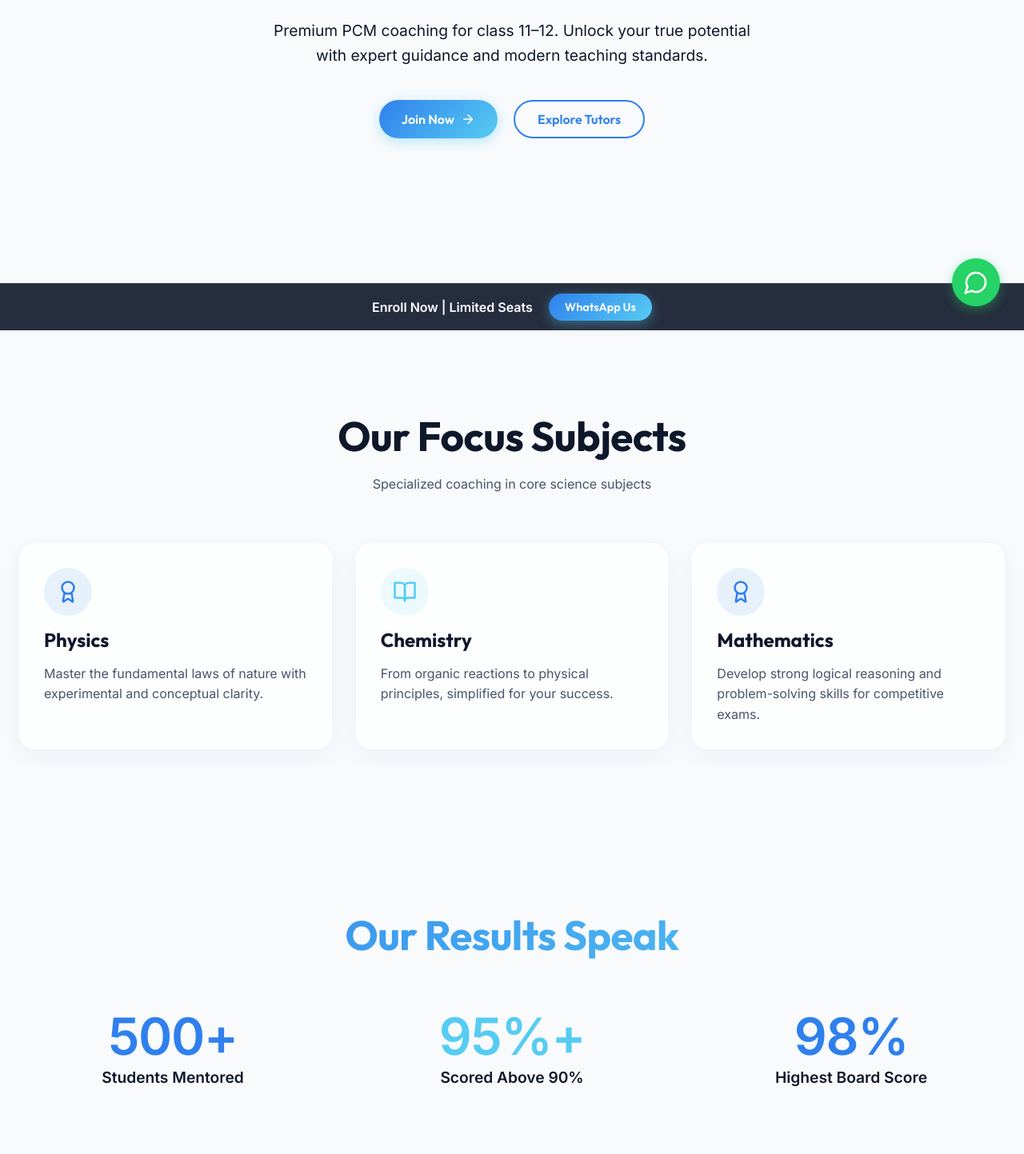
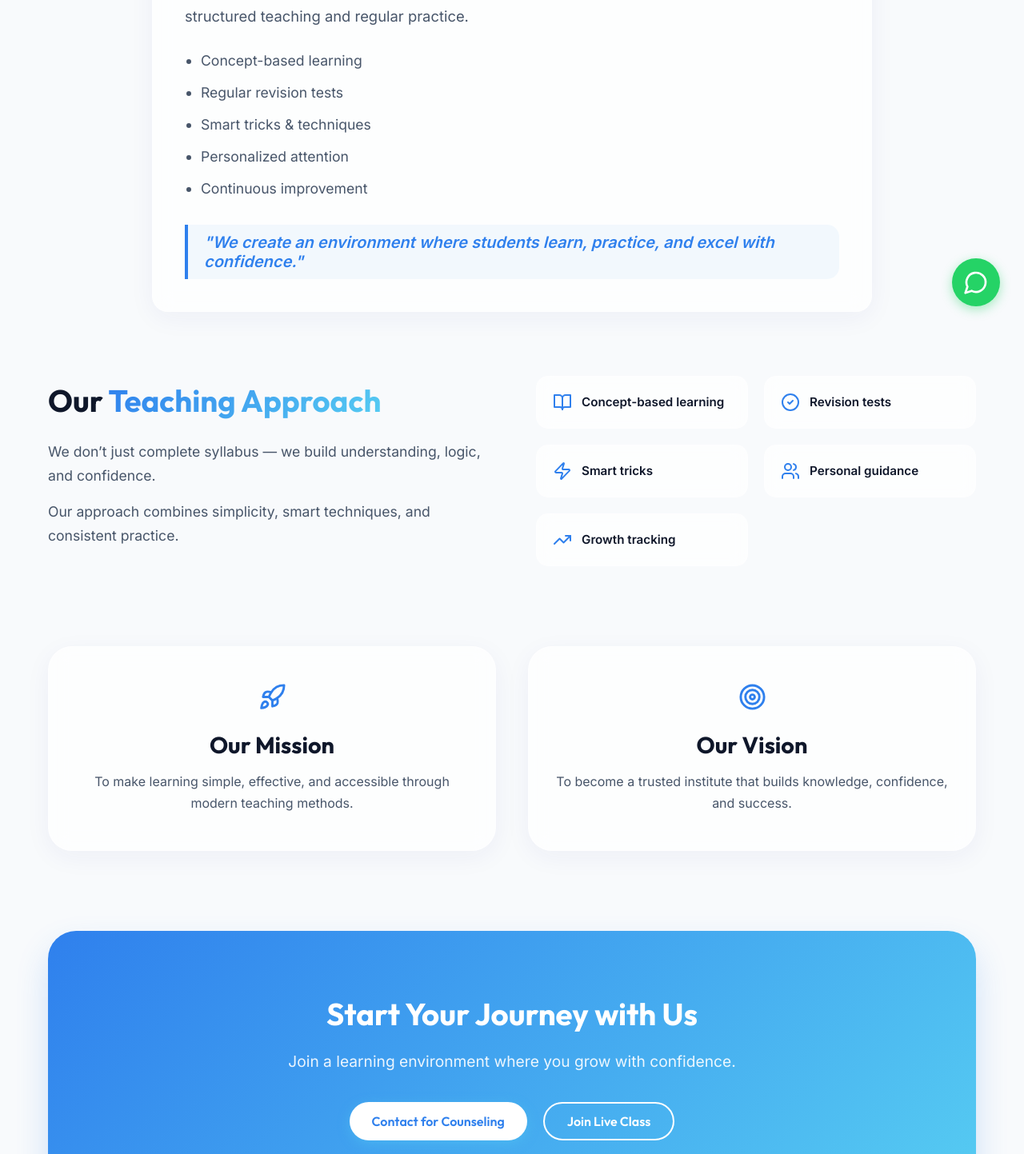
Before and after one commit to psukhmeet/LCC, a React (Vite) app: page /about in a window 1280 px wide. Before the commit this address led to /. Shown: the part 387-1830 px from the top of the page at 80% size. Built offline with nearby package versions, Linux system fonts and the light colour scheme; no server answers.

Commit message:
added about us page

```diff
--- a/src/App.jsx
+++ b/src/App.jsx
@@ -15,6 +15,7 @@ import TermsConditions from './pages/TermsConditions';
 import Login from './pages/Login';
 import Dashboard from './pages/Dashboard';
 import LiveClass from './pages/LiveClass';
+import About from './pages/About';
 
 import AdminLogin from './pages/admin/AdminLogin';
 import AdminDashboard from './pages/admin/AdminDashboard';
@@ -37,6 +38,7 @@ const AppContent = () => {
         <Routes>
           {/* ── Public ── */}
           <Route path="/"                 element={<Home />} />
+          <Route path="/about"            element={<About />} />
           <Route path="/tutors"           element={<Tutors />} />
           <Route path="/contact"          element={<Contact />} />
           <Route path="/privacy-policy"   element={<PrivacyPolicy />} />
--- a/src/components/layout/Footer.jsx
+++ b/src/components/layout/Footer.jsx
@@ -31,8 +31,9 @@ const Footer = () => {
           <h4 style={{ fontSize: '1.2rem', margin: '0 0 20px 0', color: 'white', fontFamily: 'var(--font-heading)' }}>Quick Links</h4>
           <ul style={{ listStyle: 'none', display: 'flex', flexDirection: 'column', gap: '12px', padding: 0 }}>
             <li><Link to="/" style={{ color: '#94A3B8', textDecoration: 'none', transition: 'color 0.3s' }} onMouseEnter={(e) => e.target.style.color = '#fff'} onMouseLeave={(e) => e.target.style.color = '#94A3B8'}>Home</Link></li>
+            <li><Link to="/about" style={{ color: '#94A3B8', textDecoration: 'none', transition: 'color 0.3s' }} onMouseEnter={(e) => e.target.style.color = '#fff'} onMouseLeave={(e) => e.target.style.color = '#94A3B8'}>About Us</Link></li>
             <li><Link to="/tutors" style={{ color: '#94A3B8', textDecoration: 'none', transition: 'color 0.3s' }} onMouseEnter={(e) => e.target.style.color = '#fff'} onMouseLeave={(e) => e.target.style.color = '#94A3B8'}>Our Tutors</Link></li>
-            <li><Link to="/contact" style={{ color: '#94A3B8', textDecoration: 'none', transition: 'color 0.3s' }} onMouseEnter={(e) => e.target.style.color = '#fff'} onMouseLeave={(e) => e.target.style.color = '#94A3B8'}>Contact Us</Link></li>
+            <li><Link to="/contact" style={{ color: '#94A3B8', textDecoration: 'none', transition: 'color 0.3s' }} onMouseEnter={(e) => e.target.style.color = '#fff'} onMouseLeave={(e) => e.target.style.color = '#94A3B8'}>Contact</Link></li>
             <li><Link to="https://www.youtube.com/@LearnwoodCoachingClasses" target="blank" style={{ color: '#94A3B8', textDecoration: 'none', transition: 'color 0.3s' }} onMouseEnter={(e) => e.target.style.color = '#fff'} onMouseLeave={(e) => e.target.style.color = '#94A3B8'}>YouTube</Link></li>
           </ul>
         </div>
--- a/src/components/layout/Navbar.jsx
+++ b/src/components/layout/Navbar.jsx
@@ -38,7 +38,7 @@ const Navbar = () => {
           <li><Link to="/" onClick={close}>Home</Link></li>
           <li><Link to="/contact" onClick={close}>Contact</Link></li>
           <li><Link to="https://www.youtube.com/@LearnwoodCoachingClasses" target="blank" onClick={close}>YouTube</Link></li>
-          <li><Link to="/contact" onClick={close}>About Us</Link></li>
+          <li><Link to="/about" onClick={close}>About Us</Link></li>
 
           {/* ── Live Classes CTA ── */}
           <li>
--- a/src/index.css
+++ b/src/index.css
@@ -25,11 +25,19 @@ body {
   overflow-x: hidden;
 }
 
-a, button, input, textarea {
+a,
+button,
+input,
+textarea {
   cursor: none;
 }
 
-h1, h2, h3, h4, h5, h6 {
+h1,
+h2,
+h3,
+h4,
+h5,
+h6 {
   font-family: var(--font-heading);
   color: var(--text-dark);
 }
@@ -128,7 +136,8 @@ h1, h2, h3, h4, h5, h6 {
   position: fixed;
   top: 0;
   width: 100%;
-  z-index: 1001; /* Higher than particles */
+  z-index: 1001;
+  /* Higher than particles */
   transition: all 0.3s ease;
 }
 
@@ -153,6 +162,7 @@ h1, h2, h3, h4, h5, h6 {
 .logo span {
   background: linear-gradient(135deg, var(--primary), var(--secondary));
   -webkit-background-clip: text;
+  background-clip: text;
   -webkit-text-fill-color: transparent;
   white-space: nowrap;
 }
@@ -218,6 +228,7 @@ h1, h2, h3, h4, h5, h6 {
   .nav-links {
     gap: 16px;
   }
+
   .nav-links a {
     font-size: 0.95rem;
   }
@@ -225,7 +236,8 @@ h1, h2, h3, h4, h5, h6 {
 
 @media (max-width: 768px) {
   body {
-    cursor: auto !important; /* Disable custom cursor on mobile for better UX */
+    cursor: auto !important;
+    /* Disable custom cursor on mobile for better UX */
   }
 
   .mobile-toggle {
@@ -243,7 +255,7 @@ h1, h2, h3, h4, h5, h6 {
     -webkit-backdrop-filter: blur(16px);
     flex-direction: column;
     padding: 80px 24px;
-    box-shadow: -10px 0 30px rgba(0,0,0,0.1);
+    box-shadow: -10px 0 30px rgba(0, 0, 0, 0.1);
     transition: right 0.4s cubic-bezier(0.4, 0, 0.2, 1);
     z-index: 1001;
     align-items: flex-start;
@@ -298,21 +310,25 @@ h1, h2, h3, h4, h5, h6 {
 }
 
 /* General Text Visibility Improvements */
-p, li {
+p,
+li {
   line-height: 1.6;
   text-rendering: optimizeLegibility;
 }
 
 .text-visible {
   color: var(--text-dark);
-  text-shadow: 0 1px 2px rgba(255,255,255,0.8);
+  text-shadow: 0 1px 2px rgba(255, 255, 255, 0.8);
 }
 
 .dark-section {
   color: white !important;
 }
 
-.dark-section h1, .dark-section h2, .dark-section h3, .dark-section p {
+.dark-section h1,
+.dark-section h2,
+.dark-section h3,
+.dark-section p {
   color: white !important;
 }
 
@@ -339,7 +355,7 @@ p, li {
   max-width: 360px;
   display: flex;
   flex-direction: column;
-  border-left: 1px solid rgba(255,255,255,0.06);
+  border-left: 1px solid rgba(255, 255, 255, 0.06);
 }
 
 @media (max-width: 900px) {
@@ -350,7 +366,7 @@ p, li {
     text-align: center;
   }
 
-  .dashboard-header > div {
+  .dashboard-header>div {
     display: flex;
     flex-direction: column;
     align-items: center;
@@ -367,6 +383,217 @@ p, li {
     max-width: 100%;
     height: 400px;
     border-left: none;
-    border-top: 1px solid rgba(255,255,255,0.06);
+    border-top: 1px solid rgba(255, 255, 255, 0.06);
   }
 }
+
+/* ── About Page Specific ── */
+.about-page {
+  padding: 120px 20px 80px;
+  max-width: 1200px;
+  margin: auto;
+}
+
+.about-hero {
+  text-align: center;
+  margin-bottom: 80px;
+}
+
+.about-card {
+  margin-top: 40px;
+  padding: 40px;
+  border-radius: 20px;
+  text-align: left !important;
+  max-width: 900px;
+  margin-left: auto;
+  margin-right: auto;
+}
+
+.about-card p {
+  color: var(--text-light);
+  line-height: 1.8;
+  margin-bottom: 20px;
+  font-size: 1.15rem;
+}
+
+.about-list {
+  margin: 25px 0;
+  padding-left: 20px;
+  list-style-type: disc;
+}
+
+.about-list li {
+  margin-bottom: 12px;
+  color: var(--text-light);
+  font-size: 1.1rem;
+}
+
+.about-card blockquote {
+  margin-top: 30px;
+  border-left: 4px solid var(--primary);
+  padding: 10px 0 10px 20px;
+  color: var(--primary);
+  font-weight: 600;
+  font-style: italic;
+  font-size: 1.25rem;
+  background: rgba(47, 128, 237, 0.05);
+  border-radius: 0 15px 15px 0;
+}
+
+.about-approach {
+  display: grid;
+  grid-template-columns: 1fr 1fr;
+  gap: 60px;
+  margin-bottom: 100px;
+  align-items: center;
+}
+
+.approach-text h2 {
+  font-size: clamp(2rem, 3vw, 2.8rem);
+  margin-bottom: 25px;
+}
+
+.approach-text p {
+  color: var(--text-light);
+  margin-bottom: 15px;
+  font-size: 1.1rem;
+  line-height: 1.7;
+}
+
+.approach-grid {
+  display: grid;
+  grid-template-columns: repeat(auto-fit, minmax(180px, 1fr));
+  gap: 20px;
+}
+
+.feature-card {
+  background: rgba(255, 255, 255, 0.7);
+  backdrop-filter: blur(10px);
+  padding: 20px;
+  border-radius: 15px;
+  display: flex;
+  gap: 12px;
+  align-items: center;
+  transition: all 0.3s ease;
+  border: 1px solid rgba(255, 255, 255, 0.4);
+}
+
+.feature-card:hover {
+  transform: translateY(-5px);
+  background: white;
+  box-shadow: 0 10px 30px rgba(0, 0, 0, 0.05);
+}
+
+.feature-card svg {
+  color: var(--primary);
+  flex-shrink: 0;
+}
+
+.feature-card span {
+  font-weight: 600;
+  color: var(--text-dark);
+  font-size: 0.95rem;
+}
+
+.mission-section {
+  display: grid;
+  grid-template-columns: repeat(auto-fit, minmax(300px, 1fr));
+  gap: 40px;
+  margin-bottom: 100px;
+}
+
+.mission-card {
+  padding: 45px 30px;
+  text-align: center;
+  border-radius: 30px;
+  transition: transform 0.3s ease;
+}
+
+.mission-card:hover {
+  transform: translateY(-5px);
+}
+
+.mission-card svg {
+  color: var(--primary);
+  margin-bottom: 20px;
+}
+
+.mission-card h3 {
+  font-size: 1.8rem;
+  margin-bottom: 15px;
+}
+
+.mission-card p {
+  color: var(--text-light);
+  line-height: 1.7;
+}
+
+.cta-section {
+  text-align: center;
+  padding: 80px 40px;
+  border-radius: 35px;
+  background: linear-gradient(135deg, var(--primary), var(--secondary));
+  color: white;
+  box-shadow: 0 20px 40px rgba(47, 128, 237, 0.2);
+}
+
+.cta-section h2 {
+  color: white;
+  font-size: clamp(2rem, 3vw, 3rem);
+  margin-bottom: 20px;
+}
+
+.cta-section p {
+  color: rgba(255, 255, 255, 0.9);
+  font-size: 1.2rem;
+  max-width: 700px;
+  margin: 0 auto 35px;
+}
+
+.cta-buttons {
+  display: flex;
+  justify-content: center;
+  gap: 20px;
+  flex-wrap: wrap;
+}
+
+.btn-primary.light {
+  background: white;
+  color: var(--primary);
+}
+
+.btn-primary.light:hover {
+  background: #f1f5f9;
+}
+
+.btn-outline.white {
+  border: 2px solid white;
+  color: white;
+}
+
+.btn-outline.white:hover {
+  background: white;
+  color: var(--primary);
+}
+
+@media (max-width: 992px) {
+  .about-approach {
+    grid-template-columns: 1fr;
+    text-align: center;
+    gap: 40px;
+  }
+}
+
+@media (max-width: 480px) {
+  .about-page {
+    padding-top: 100px;
+  }
+
+  .about-card {
+    padding: 25px;
+  }
+
+  .mission-card {
+    padding: 30px 20px;
+  }
+}
--- /dev/null
+++ b/src/pages/About.jsx
@@ -0,0 +1,145 @@
+import { motion } from 'framer-motion';
+import { Users, Zap, BookOpen, Target, Rocket, CheckCircle2, TrendingUp } from 'lucide-react';
+import { useContext } from 'react';
+import { DataContext } from '../context/DataContext';
+import { Link } from 'react-router-dom';
+const About = () => {
+  const { data } = useContext(DataContext);
+
+  const containerVariants = {
+    hidden: { opacity: 0 },
+    visible: { opacity: 1, transition: { staggerChildren: 0.12 } }
+  };
+
+  const itemVariants = {
+    hidden: { opacity: 0, y: 15 },
+    visible: { opacity: 1, y: 0 }
+  };
+
+  return (
+    <div className="container about-page">
+
+      {/* ───────── HERO ───────── */}
+      <motion.section
+        className="about-hero"
+        initial={{ opacity: 0, y: -20 }}
+        animate={{ opacity: 1, y: 0 }}
+      >
+        <h1 className="heading-xl">
+          About <span className="text-gradient">Learnwood Coaching Classes</span>
+        </h1>
+
+        <div className="glass about-card">
+          <p>
+            Learnwood Coaching Classes is a dedicated learning platform committed to helping students
+            build strong academic foundations and achieve their educational goals.
+          </p>
+
+          <p>
+            We focus on concept clarity, problem-solving ability, and confidence building through
+            structured teaching and regular practice.
+          </p>
+
+          <ul className="about-list">
+            <li>Concept-based learning</li>
+            <li>Regular revision tests</li>
+            <li>Smart tricks & techniques</li>
+            <li>Personalized attention</li>
+            <li>Continuous improvement</li>
+          </ul>
+
+          <blockquote>
+            "We create an environment where students learn, practice, and excel with confidence."
+          </blockquote>
+        </div>
+      </motion.section>
+
+      {/* ───────── APPROACH ───────── */}
+      <section className="about-approach">
+
+        <div className="approach-text">
+          <h2>
+            Our <span className="text-gradient">Teaching Approach</span>
+          </h2>
+
+          <p>
+            We don’t just complete syllabus — we build understanding, logic, and confidence.
+          </p>
+
+          <p>
+            Our approach combines simplicity, smart techniques, and consistent practice.
+          </p>
+        </div>
+
+        <motion.div
+          className="approach-grid"
+          variants={containerVariants}
+          initial="hidden"
+          whileInView="visible"
+          viewport={{ once: true }}
+        >
+          {[
+            { icon: <BookOpen />, text: "Concept-based learning" },
+            { icon: <CheckCircle2 />, text: "Revision tests" },
+            { icon: <Zap />, text: "Smart tricks" },
+            { icon: <Users />, text: "Personal guidance" },
+            { icon: <TrendingUp />, text: "Growth tracking" }
+          ].map((item, i) => (
+            <motion.div key={i} variants={itemVariants} className="feature-card">
+              {item.icon}
+              <span>{item.text}</span>
+            </motion.div>
+          ))}
+        </motion.div>
+      </section>
+
+      {/* ───────── MISSION / VISION ───────── */}
+      <section className="mission-section">
+
+        <div className="mission-card glass">
+          <Rocket size={35} />
+          <h3>Our Mission</h3>
+          <p>
+            To make learning simple, effective, and accessible through modern teaching methods.
+          </p>
+        </div>
+
+        <div className="mission-card glass">
+          <Target size={35} />
+          <h3>Our Vision</h3>
+          <p>
+            To become a trusted institute that builds knowledge, confidence, and success.
+          </p>
+        </div>
+
+      </section>
+
+      {/* ───────── CTA ───────── */}
+      <motion.section
+        className="cta-section"
+        initial={{ opacity: 0, y: 30 }}
+        whileInView={{ opacity: 1, y: 0 }}
+        viewport={{ once: true }}
+      >
+        <h2>Start Your Journey with Us</h2>
+
+        <p>
+          Join a learning environment where you grow with confidence.
+        </p>
+
+        <div className="cta-buttons">
+          <Link to="/contact" className="btn-primary light">
+            Contact for Counseling
+          </Link>
+
+          <Link to="/dashboard" className="btn-outline white">
+            Join Live Class
+          </Link>
+        </div>
+      </motion.section>
+
+    </div>
+  );
+};
+
+export default About;
```
Also changed, not shown: src/hooks/useWebRTC.js (line endings or trailing spaces).
